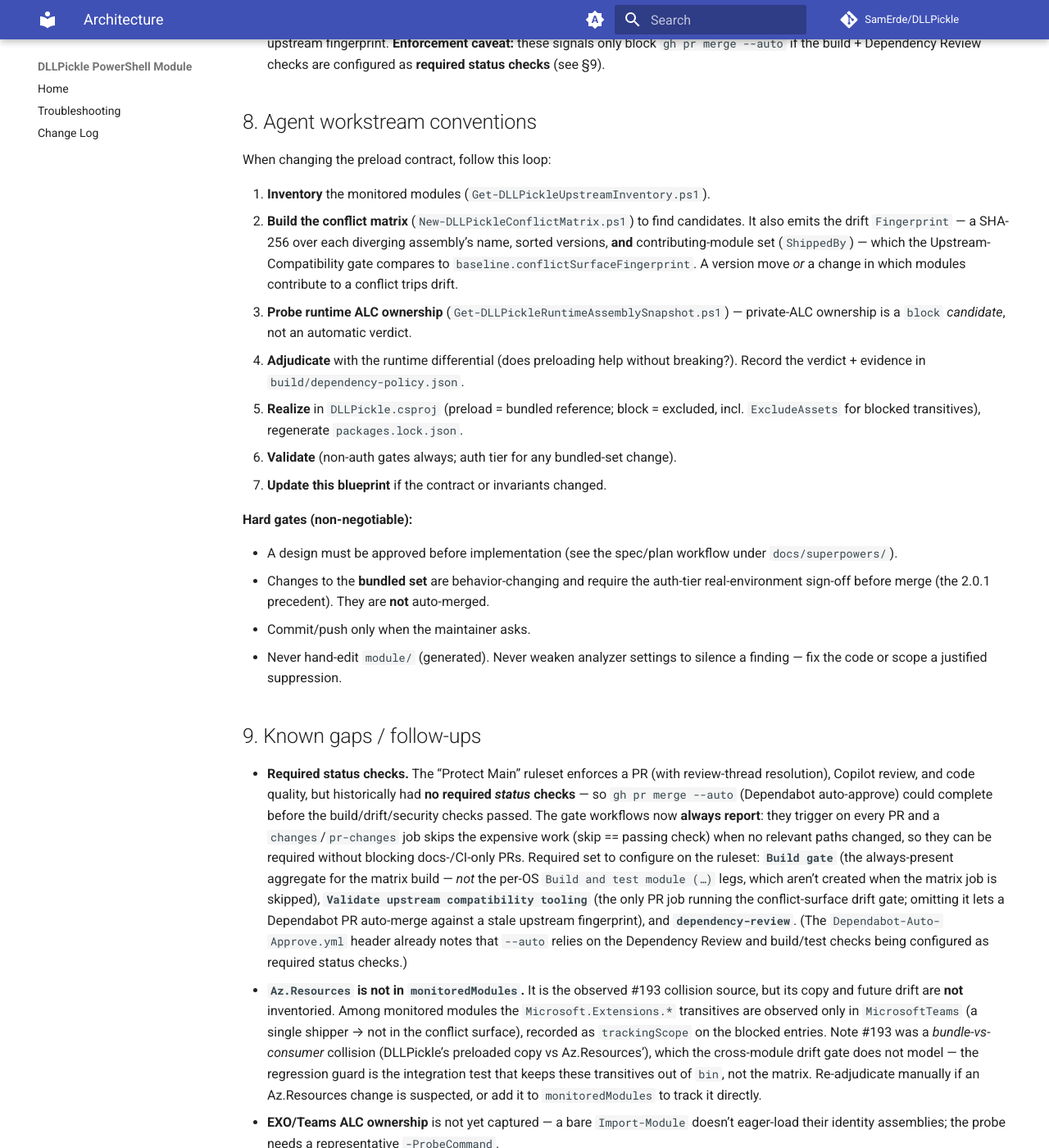
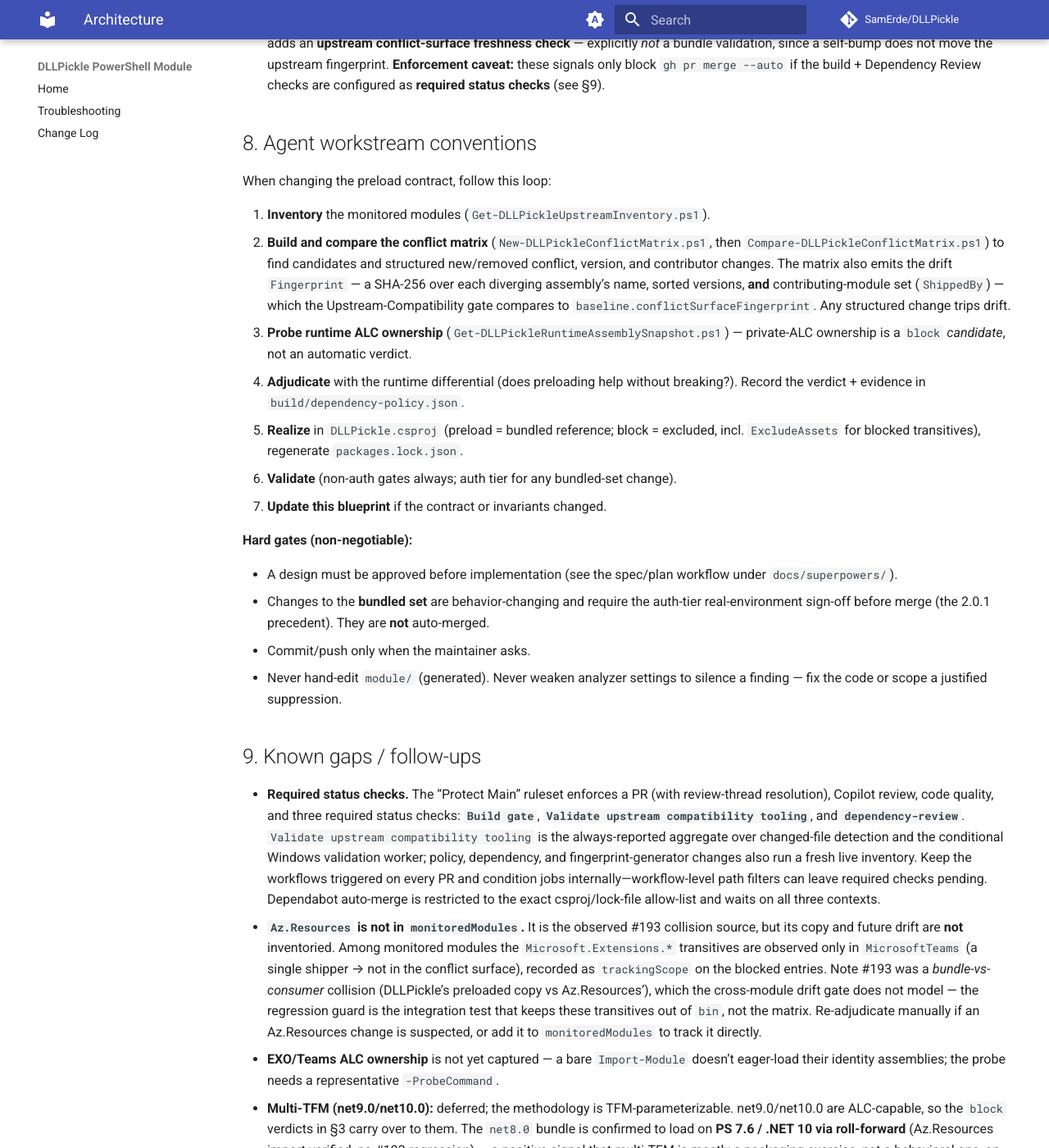
Before and after one commit to SamErde/DLLPickle, an MkDocs documentation site: the page built from docs/Architecture.md, in a window 1280 px wide and 1400 px high, scrolled down 4539 px. Shown: the whole window at 82% size. Built offline with MkDocs 1.6.1 and Material for MkDocs 9.7.7, drawn with Linux system fonts in a browser that asks for light colours; comment, search, counter and statistics services are not loaded; some of the changed text lies outside the part shown.

Commit message:
ci: harden conflict-surface drift guardrails (#243)

```diff
--- a/docs/Architecture.md
+++ b/docs/Architecture.md
@@ -101,7 +101,7 @@ Every tracked assembly is classified into exactly one of:
 When changing the preload contract, follow this loop:
 
 1. **Inventory** the monitored modules (`Get-DLLPickleUpstreamInventory.ps1`).
-2. **Build the conflict matrix** (`New-DLLPickleConflictMatrix.ps1`) to find candidates. It also emits the drift `Fingerprint` — a SHA-256 over each diverging assembly's name, sorted versions, **and** contributing-module set (`ShippedBy`) — which the Upstream-Compatibility gate compares to `baseline.conflictSurfaceFingerprint`. A version move *or* a change in which modules contribute to a conflict trips drift.
+2. **Build and compare the conflict matrix** (`New-DLLPickleConflictMatrix.ps1`, then `Compare-DLLPickleConflictMatrix.ps1`) to find candidates and structured new/removed conflict, version, and contributor changes. The matrix also emits the drift `Fingerprint` — a SHA-256 over each diverging assembly's name, sorted versions, **and** contributing-module set (`ShippedBy`) — which the Upstream-Compatibility gate compares to `baseline.conflictSurfaceFingerprint`. Any structured change trips drift.
 3. **Probe runtime ALC ownership** (`Get-DLLPickleRuntimeAssemblySnapshot.ps1`) — private-ALC ownership is a `block` *candidate*, not an automatic verdict.
 4. **Adjudicate** with the runtime differential (does preloading help without breaking?). Record the verdict + evidence in `build/dependency-policy.json`.
 5. **Realize** in `DLLPickle.csproj` (preload = bundled reference; block = excluded, incl. `ExcludeAssets` for blocked transitives), regenerate `packages.lock.json`.
@@ -117,7 +117,7 @@ When changing the preload contract, follow this loop:
 
 ## 9. Known gaps / follow-ups
 
-- **Required status checks.** The "Protect Main" ruleset enforces a PR (with review-thread resolution), Copilot review, and code quality, but historically had **no required *status* checks** — so `gh pr merge --auto` (Dependabot auto-approve) could complete before the build/drift/security checks passed. The gate workflows now **always report**: they trigger on every PR and a `changes`/`pr-changes` job skips the expensive work (skip == passing check) when no relevant paths changed, so they can be required without blocking docs-/CI-only PRs. Required set to configure on the ruleset: **`Build gate`** (the always-present aggregate for the matrix build — *not* the per-OS `Build and test module (…)` legs, which aren't created when the matrix job is skipped), **`Validate upstream compatibility tooling`** (the only PR job running the conflict-surface drift gate; omitting it lets a Dependabot PR auto-merge against a stale upstream fingerprint), and **`dependency-review`**. (The `Dependabot-Auto-Approve.yml` header already notes that `--auto` relies on the Dependency Review and build/test checks being configured as required status checks.)
+- **Required status checks.** The "Protect Main" ruleset enforces a PR (with review-thread resolution), Copilot review, code quality, and three required status checks: **`Build gate`**, **`Validate upstream compatibility tooling`**, and **`dependency-review`**. `Validate upstream compatibility tooling` is the always-reported aggregate over changed-file detection and the conditional Windows validation worker; policy, dependency, and fingerprint-generator changes also run a fresh live inventory. Keep the workflows triggered on every PR and condition jobs internally—workflow-level path filters can leave required checks pending. Dependabot auto-merge is restricted to the exact csproj/lock-file allow-list and waits on all three contexts.
 - **`Az.Resources` is not in `monitoredModules`.** It is the observed #193 collision source, but its copy and future drift are **not** inventoried. Among monitored modules the `Microsoft.Extensions.*` transitives are observed only in `MicrosoftTeams` (a single shipper → not in the conflict surface), recorded as `trackingScope` on the blocked entries. Note #193 was a *bundle-vs-consumer* collision (DLLPickle's preloaded copy vs Az.Resources'), which the cross-module drift gate does not model — the regression guard is the integration test that keeps these transitives out of `bin`, not the matrix. Re-adjudicate manually if an Az.Resources change is suspected, or add it to `monitoredModules` to track it directly.
 - **EXO/Teams ALC ownership** is not yet captured — a bare `Import-Module` doesn't eager-load their identity assemblies; the probe needs a representative `-ProbeCommand`.
 - **Multi-TFM (net9.0/net10.0):** deferred; the methodology is TFM-parameterizable. net9.0/net10.0 are ALC-capable, so the `block` verdicts in §3 carry over to them. The `net8.0` bundle is confirmed to load on **PS 7.6 / .NET 10 via roll-forward** (Az.Resources import verified, no #193 regression) — a positive signal that multi-TFM is mostly a packaging exercise, not a behavioral one, on ALC-capable runtimes.
```
Also changed, not shown: other parts of docs/Architecture.md (+1 -1 lines), CHANGELOG.md (+11 -0 lines), docs/superpowers/specs/2026-05-31-dll-needs-analysis-design.md (+1 -1 lines), 7 other files.
